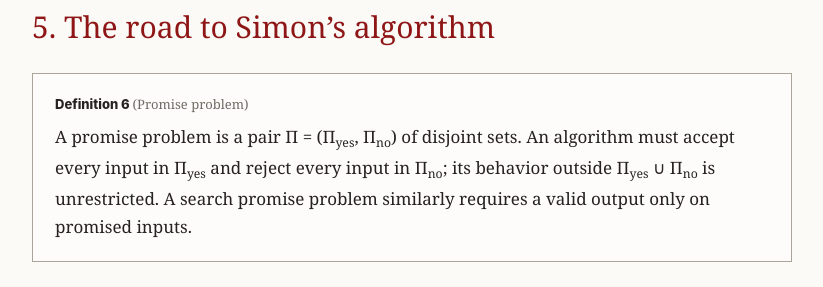
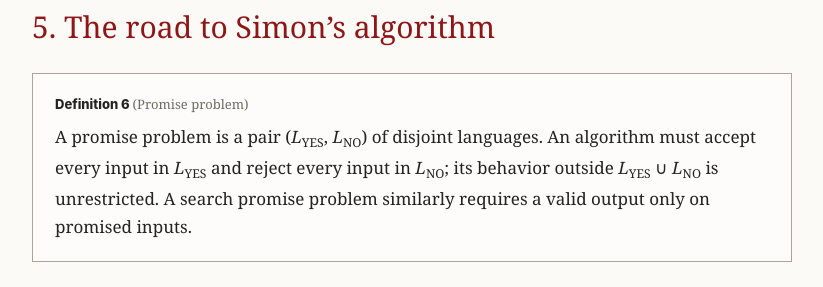
Before and after one commit to vbanwait5/UCT-Project, a plain HTML site: page intro.html in a window 1280 px wide. Shown: the part 4640-4927 px from the top of the page, without its empty margins (383-1206 px from the left). Drawn offline with Linux system fonts and the light colour scheme.

Commit message:
Use L YES and L NO promise notation

```diff
--- a/intro.html
+++ b/intro.html
@@ -134,7 +134,7 @@
         <h2>5. The road to Simon’s algorithm</h2>
         <div class="note-box">
           <p class="note-title">Definition 6 <span>(Promise problem)</span></p>
-          <p>A promise problem is a pair Π = (Π<span class="sub">yes</span>, Π<span class="sub">no</span>) of disjoint sets. An algorithm must accept every input in Π<span class="sub">yes</span> and reject every input in Π<span class="sub">no</span>; its behavior outside Π<span class="sub">yes</span> ∪ Π<span class="sub">no</span> is unrestricted. A search promise problem similarly requires a valid output only on promised inputs.</p>
+          <p>A promise problem is a pair (<em>L</em><span class="sub">YES</span>, <em>L</em><span class="sub">NO</span>) of disjoint languages. An algorithm must accept every input in <em>L</em><span class="sub">YES</span> and reject every input in <em>L</em><span class="sub">NO</span>; its behavior outside <em>L</em><span class="sub">YES</span> ∪ <em>L</em><span class="sub">NO</span> is unrestricted. A search promise problem similarly requires a valid output only on promised inputs.</p>
         </div>
 
         <p>We can now preview the problem that will occupy the rest of the course. <strong>Simon’s problem</strong> is a search promise problem: we receive oracle access to <em>f</em> : {0,1}<sup>n</sup> → {0,1}<sup>n</sup> and are promised that there is a unique nonzero <em>s</em> ∈ {0,1}<sup>n</sup> such that, for all <em>x</em>, <em>y</em> ∈ {0,1}<sup>n</sup>,</p>
```
